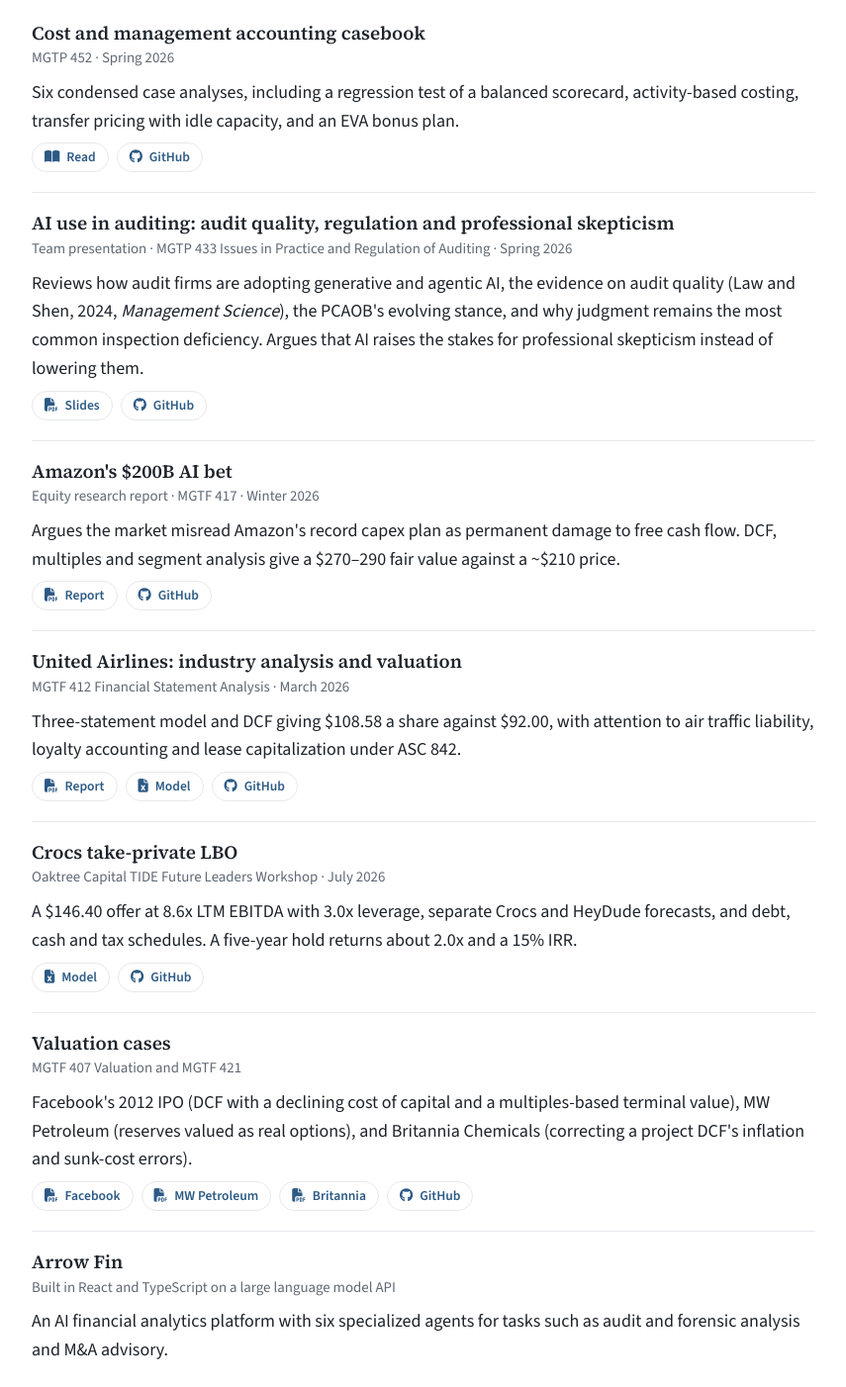
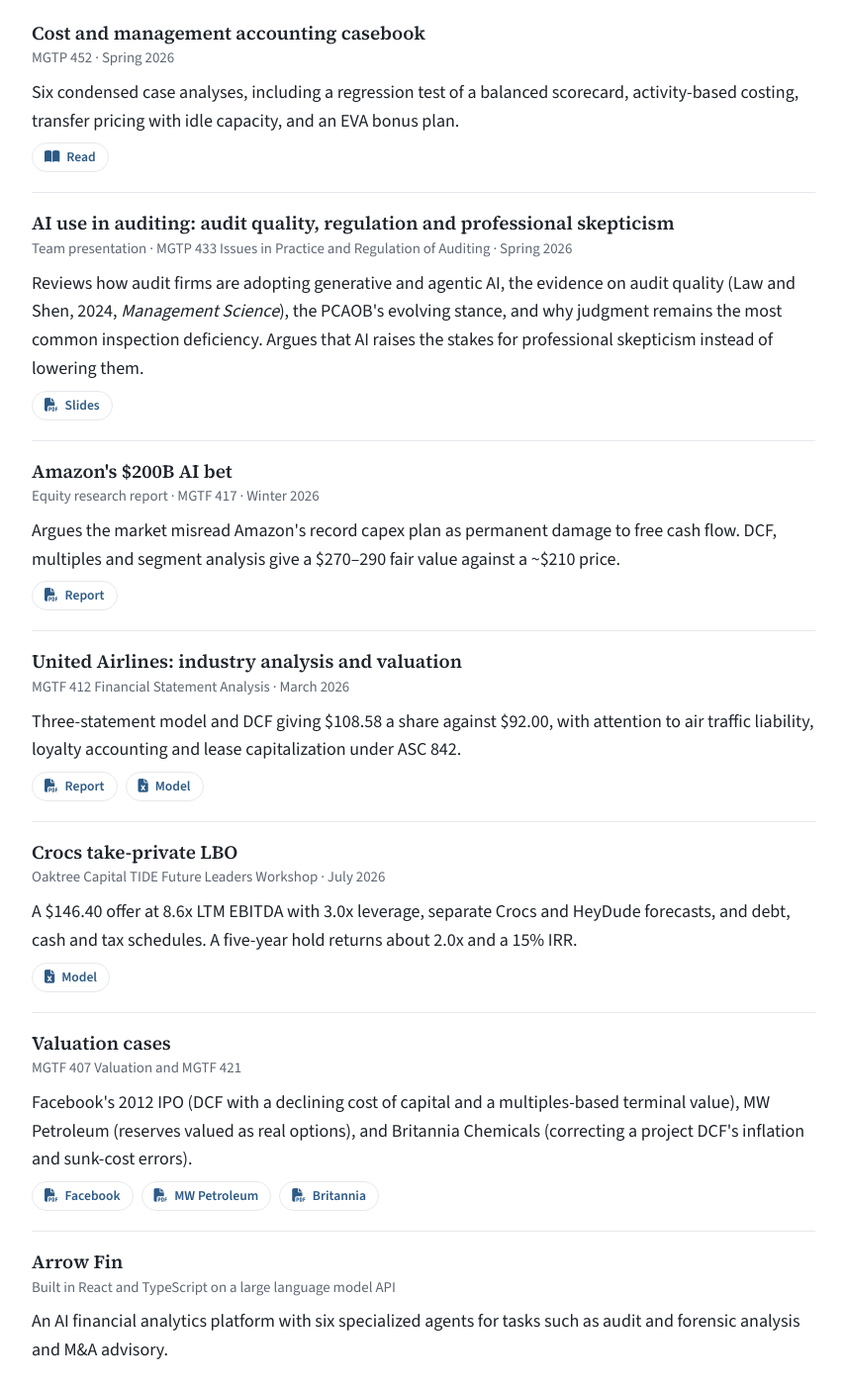
Before and after one commit to suyogmc333/suyogmc333.github.io, a plain HTML site: page index.html in a window 1280 px wide. Shown: the part 1906-3308 px from the top of the page at 99% size, without its empty margins (212-1067 px from the left). Drawn offline with nearby package versions, Linux system fonts and the light colour scheme.

```diff
--- a/index.html
+++ b/index.html
@@ -87,7 +87,7 @@
     <div class="entry paper">
       <h3>Which ESG dimension drives downside risk? Evidence from US tech firms</h3>
       <p class="meta">Team project · MGTF 415, University of California San Diego</p>
-      <div class="files"><button type="button" class="abs-toggle" aria-expanded="true" aria-controls="abs-2"><i class="fa-solid fa-align-left" aria-hidden="true"></i>Abstract</button><a href="work/esg-downside-risk.pdf"><i class="fa-solid fa-file-pdf" aria-hidden="true"></i>Slides</a><a href="https://github.com/suyogmc333/esg-downside-risk"><i class="fa-brands fa-github" aria-hidden="true"></i>GitHub</a></div>
+      <div class="files"><button type="button" class="abs-toggle" aria-expanded="true" aria-controls="abs-2"><i class="fa-solid fa-align-left" aria-hidden="true"></i>Abstract</button><a href="work/esg-downside-risk.pdf"><i class="fa-solid fa-file-pdf" aria-hidden="true"></i>Slides</a></div>
       <div class="abstract" id="abs-2"><div>
         <p>Using about 400 US technology firms from 2015 to 2024, we regress downside volatility (the volatility of each stock's losing months) on total ESG, on the E, S and G pillars together, and on their first principal component. Higher ESG scores go with lower downside risk, and governance shows the strongest link.</p>
         <p class="detail">Data: CRSP via WRDS, Bloomberg ESG scores.</p>
@@ -98,7 +98,7 @@
     <div class="entry paper">
       <h3>Performance and evaluation of an eco-friendly composite thermal insulation material from agricultural waste</h3>
       <p class="meta">Undergraduate thesis, NMIT · Best Project Award</p>
-      <div class="files"><button type="button" class="abs-toggle" aria-expanded="true" aria-controls="abs-3"><i class="fa-solid fa-align-left" aria-hidden="true"></i>Abstract</button><a href="work/thermal-insulation-manuscript.pdf"><i class="fa-solid fa-file-pdf" aria-hidden="true"></i>Manuscript</a><a href="https://github.com/suyogmc333/thermal-insulation-research"><i class="fa-brands fa-github" aria-hidden="true"></i>GitHub</a></div>
+      <div class="files"><button type="button" class="abs-toggle" aria-expanded="true" aria-controls="abs-3"><i class="fa-solid fa-align-left" aria-hidden="true"></i>Abstract</button><a href="work/thermal-insulation-manuscript.pdf"><i class="fa-solid fa-file-pdf" aria-hidden="true"></i>Manuscript</a></div>
       <div class="abstract" id="abs-3"><div>
         <p>We made low-density particle boards from bamboo and sugarcane bagasse and tested three layer configurations against Indian Standards. Layering bagasse with bamboo roughly halved water absorption (about 24% against 45%) and cut thickness swelling from 21% to 6%.</p>
       </div></div>
@@ -119,42 +119,42 @@
       <h3>Cost and management accounting casebook</h3>
       <p class="meta">MGTP 452 · Spring 2026</p>
       <p class="desc">Six condensed case analyses, including a regression test of a balanced scorecard, activity-based costing, transfer pricing with idle capacity, and an EVA bonus plan.</p>
-      <div class="files"><a href="casebook.html"><i class="fa-solid fa-book-open" aria-hidden="true"></i>Read</a><a href="https://github.com/suyogmc333/cost-accounting-casebook"><i class="fa-brands fa-github" aria-hidden="true"></i>GitHub</a></div>
+      <div class="files"><a href="casebook.html"><i class="fa-solid fa-book-open" aria-hidden="true"></i>Read</a></div>
     </div>
 
     <div class="entry" data-cat="accounting tech">
       <h3>AI use in auditing: audit quality, regulation and professional skepticism</h3>
       <p class="meta">Team presentation · MGTP 433 Issues in Practice and Regulation of Auditing · Spring 2026</p>
       <p class="desc">Reviews how audit firms are adopting generative and agentic AI, the evidence on audit quality (Law and Shen, 2024, <i>Management Science</i>), the PCAOB's evolving stance, and why judgment remains the most common inspection deficiency. Argues that AI raises the stakes for professional skepticism instead of lowering them.</p>
-      <div class="files"><a href="work/ai-in-auditing.pdf"><i class="fa-solid fa-file-pdf" aria-hidden="true"></i>Slides</a><a href="https://github.com/suyogmc333/ai-in-auditing"><i class="fa-brands fa-github" aria-hidden="true"></i>GitHub</a></div>
+      <div class="files"><a href="work/ai-in-auditing.pdf"><i class="fa-solid fa-file-pdf" aria-hidden="true"></i>Slides</a></div>
     </div>
 
     <div class="entry" data-cat="valuation">
       <h3>Amazon's $200B AI bet</h3>
       <p class="meta">Equity research report · MGTF 417 · Winter 2026</p>
       <p class="desc">Argues the market misread Amazon's record capex plan as permanent damage to free cash flow. DCF, multiples and segment analysis give a $270–290 fair value against a ~$210 price.</p>
-      <div class="files"><a href="work/amazon-valuation-report.pdf"><i class="fa-solid fa-file-pdf" aria-hidden="true"></i>Report</a><a href="https://github.com/suyogmc333/amazon-equity-research"><i class="fa-brands fa-github" aria-hidden="true"></i>GitHub</a></div>
+      <div class="files"><a href="work/amazon-valuation-report.pdf"><i class="fa-solid fa-file-pdf" aria-hidden="true"></i>Report</a></div>
     </div>
 
     <div class="entry" data-cat="valuation">
       <h3>United Airlines: industry analysis and valuation</h3>
       <p class="meta">MGTF 412 Financial Statement Analysis · March 2026</p>
       <p class="desc">Three-statement model and DCF giving $108.58 a share against $92.00, with attention to air traffic liability, loyalty accounting and lease capitalization under ASC 842.</p>
-      <div class="files"><a href="work/ual-valuation-report.pdf"><i class="fa-solid fa-file-pdf" aria-hidden="true"></i>Report</a><a href="work/ual-financial-model.xlsx"><i class="fa-solid fa-file-excel" aria-hidden="true"></i>Model</a><a href="https://github.com/suyogmc333/ual-equity-research"><i class="fa-brands fa-github" aria-hidden="true"></i>GitHub</a></div>
+      <div class="files"><a href="work/ual-valuation-report.pdf"><i class="fa-solid fa-file-pdf" aria-hidden="true"></i>Report</a><a href="work/ual-financial-model.xlsx"><i class="fa-solid fa-file-excel" aria-hidden="true"></i>Model</a></div>
     </div>
 
     <div class="entry" data-cat="valuation">
       <h3>Crocs take-private LBO</h3>
       <p class="meta">Oaktree Capital TIDE Future Leaders Workshop · July 2026</p>
       <p class="desc">A $146.40 offer at 8.6x LTM EBITDA with 3.0x leverage, separate Crocs and HeyDude forecasts, and debt, cash and tax schedules. A five-year hold returns about 2.0x and a 15% IRR.</p>
-      <div class="files"><a href="work/crocs-lbo-model.xlsx"><i class="fa-solid fa-file-excel" aria-hidden="true"></i>Model</a><a href="https://github.com/suyogmc333/crocs-lbo-model"><i class="fa-brands fa-github" aria-hidden="true"></i>GitHub</a></div>
+      <div class="files"><a href="work/crocs-lbo-model.xlsx"><i class="fa-solid fa-file-excel" aria-hidden="true"></i>Model</a></div>
     </div>
 
     <div class="entry" data-cat="valuation">
       <h3>Valuation cases</h3>
       <p class="meta">MGTF 407 Valuation and MGTF 421</p>
       <p class="desc">Facebook's 2012 IPO (DCF with a declining cost of capital and a multiples-based terminal value), MW Petroleum (reserves valued as real options), and Britannia Chemicals (correcting a project DCF's inflation and sunk-cost errors).</p>
-      <div class="files"><a href="work/facebook-ipo.pdf"><i class="fa-solid fa-file-pdf" aria-hidden="true"></i>Facebook</a><a href="work/mw-petroleum-real-options.pdf"><i class="fa-solid fa-file-pdf" aria-hidden="true"></i>MW Petroleum</a><a href="work/britannia-merseyside.pdf"><i class="fa-solid fa-file-pdf" aria-hidden="true"></i>Britannia</a><a href="https://github.com/suyogmc333/valuation-case-studies"><i class="fa-brands fa-github" aria-hidden="true"></i>GitHub</a></div>
+      <div class="files"><a href="work/facebook-ipo.pdf"><i class="fa-solid fa-file-pdf" aria-hidden="true"></i>Facebook</a><a href="work/mw-petroleum-real-options.pdf"><i class="fa-solid fa-file-pdf" aria-hidden="true"></i>MW Petroleum</a><a href="work/britannia-merseyside.pdf"><i class="fa-solid fa-file-pdf" aria-hidden="true"></i>Britannia</a></div>
     </div>
 
     <div class="entry" data-cat="tech">
```
